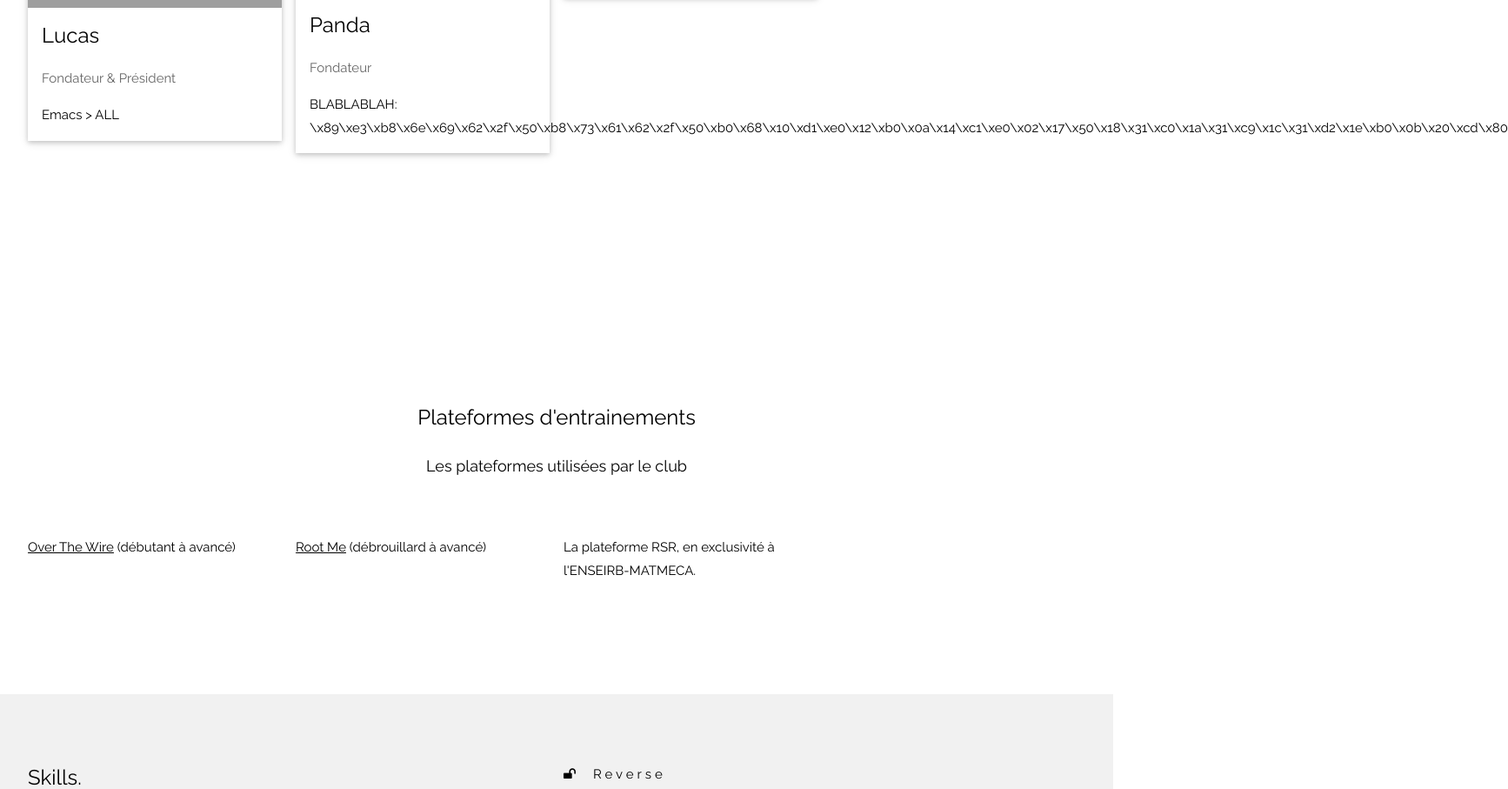
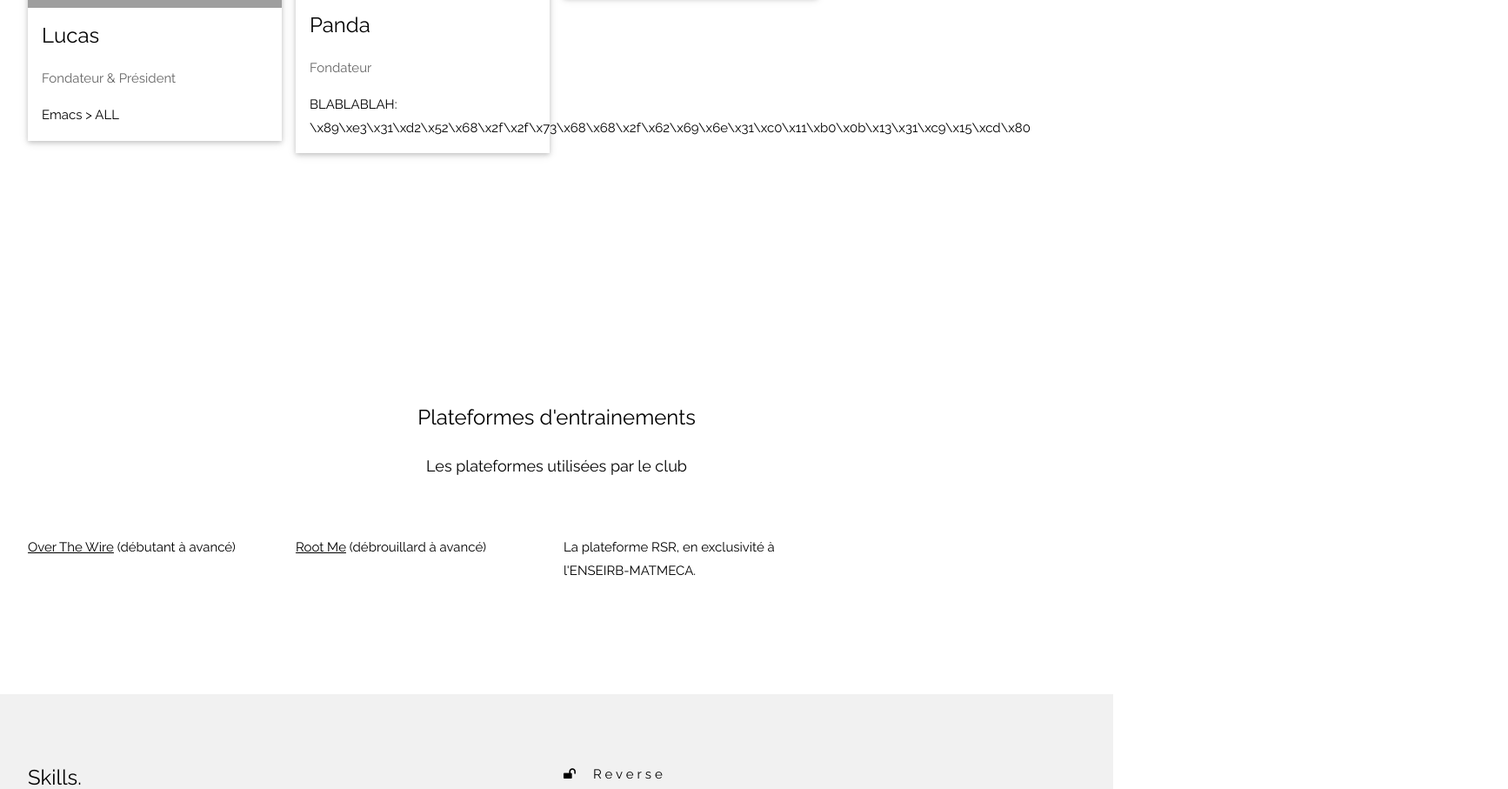
Before and after one commit to unlockenseirb/unlock-website, a plain HTML site: page index.html in a window 1280 px wide. Shown: the part 2430-3337 px from the top of the page at 87% size, 1734 px wide, since content can reach past the window. Drawn offline with nearby package versions, Linux system fonts and the light colour scheme; grey boxes are pictures that could not be loaded.

Commit message:
~ Reduce payload size by 2, now only 28 bytes

```diff
--- a/index.html
+++ b/index.html
@@ -127,7 +127,7 @@ body, html {
         <div class="w3-container">
           <h3>Panda</h3>
           <p class="w3-opacity">Fondateur</p>
-          <p>BLABLABLAH: \x89\xe3\xb8\x6e\x69\x62\x2f\x50\xb8\x73\x61\x62\x2f\x50\xb0\x68\x10\xd1\xe0\x12\xb0\x0a\x14\xc1\xe0\x02\x17\x50\x18\x31\xc0\x1a\x31\xc9\x1c\x31\xd2\x1e\xb0\x0b\x20\xcd\x80</p>
+          <p>BLABLABLAH: \x89\xe3\x31\xd2\x52\x68\x2f\x2f\x73\x68\x68\x2f\x62\x69\x6e\x31\xc0\x11\xb0\x0b\x13\x31\xc9\x15\xcd\x80</p>
         </div>
       </div>
     </div>
```
